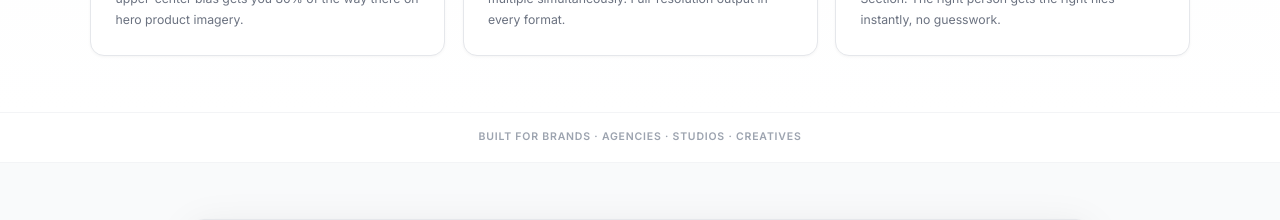
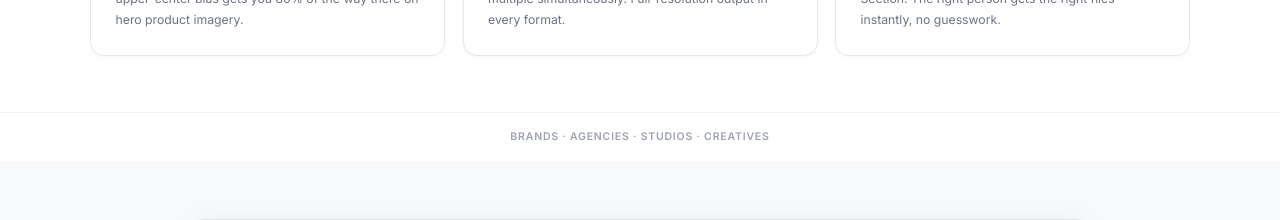
Before and after one commit to Aspct-Ratio/Aspect-Ratio, a Next.js app: page / in a window 1280 px wide. Shown: the part 1180-1400 px from the top of the page. Built offline with nearby package versions, Linux system fonts and the light colour scheme; no server answers.

Commit message:
fix: simplify audience statement, remove built for prefix

```diff
--- a/components/LandingPage.tsx
+++ b/components/LandingPage.tsx
@@ -186,7 +186,7 @@ export default function LandingPage({ isLoggedIn = false, userEmail }: { isLogge
       {/* ── PROOF BAR ───────────────────────────────────────── */}
       <div className="border-t border-b border-gray-100 bg-white py-5 px-6">
         <div className="max-w-[900px] mx-auto flex items-center justify-center gap-10 flex-wrap">
-          <span className="text-xs font-semibold text-gray-400 uppercase tracking-[0.8px] whitespace-nowrap">Built for brands · Agencies · Studios · Creatives</span>
+          <span className="text-xs font-semibold text-gray-400 uppercase tracking-[0.8px] whitespace-nowrap">Brands · Agencies · Studios · Creatives</span>
         </div>
       </div>
 
```
